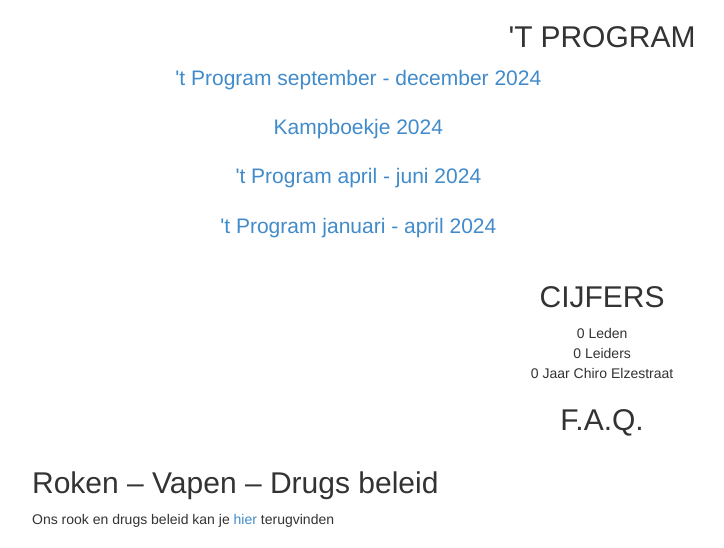
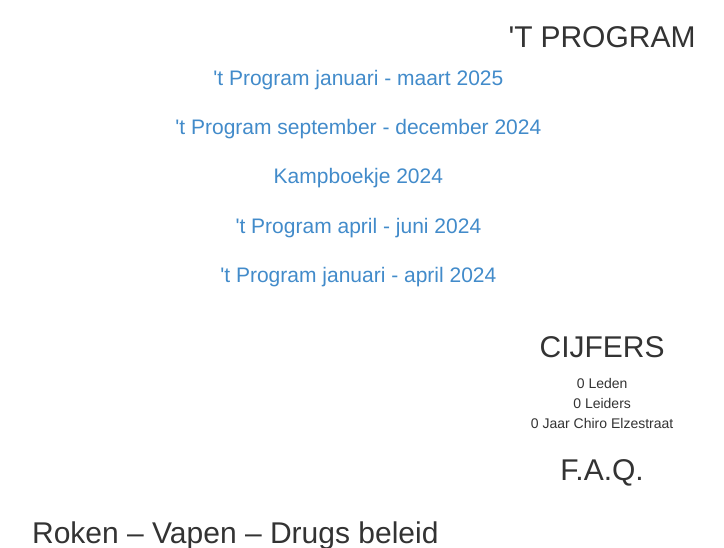
Before and after one commit to Chiro-Elzestraat/chiroelzestraat.be, a PHP site: page /chirojongens/index.php in a window 1280 px wide. Shown: the part 1606-2154 px from the top of the page, without its empty margins (38-762 px from the left). Run offline with PHP 8.4, Linux system fonts and the light colour scheme; some libraries are stand-ins or nearby versions.

Commit message:
Program Januari maart 2025 toegevoegd

```diff
--- a/chirojongens/index.php
+++ b/chirojongens/index.php
@@ -355,6 +355,7 @@ $_SESSION['r'] = $r;
           <h2 class="text-uppercase ftco-uppercase">'t Program</h2>
           <div class="row justify-content-center mb-5">
             <div class="col-md-7">
+            <p class="lead"><a href="https://tprogram.chiroelzestraat.be/Program-jan-mrt.pdf">'t Program januari - maart 2025</a></p>
               <p class="lead"><a href="https://tprogram.chiroelzestraat.be/Program-sept-dec2024.pdf">'t Program september - december 2024</a></p>
               <p class="lead"><a href="https://tprogram.chiroelzestraat.be/Kampboekje2024.pdf">Kampboekje 2024</a></p>
               <p class="lead"><a href="https://tprogram.chiroelzestraat.be/Program-april-juni-2024.pdf">'t Program
```
Also changed, not shown: 1 other file.
